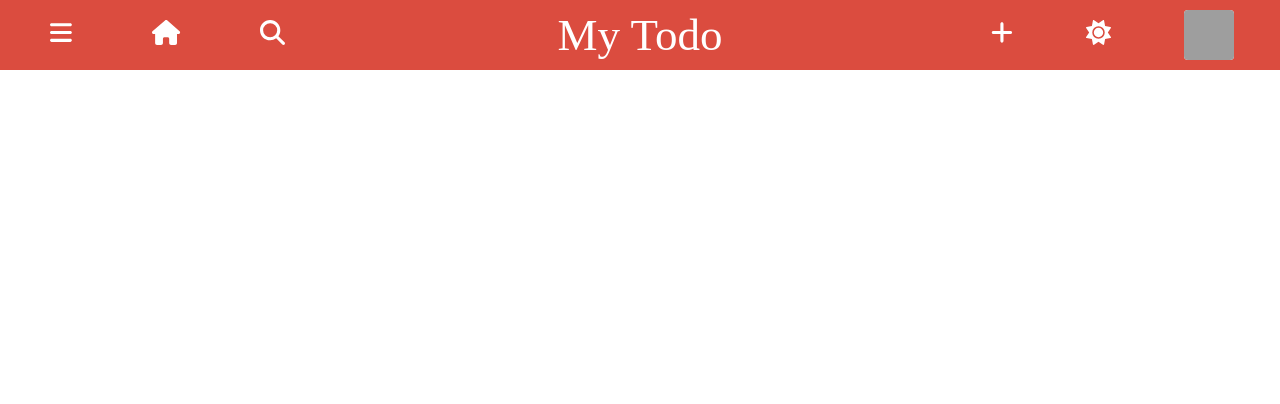
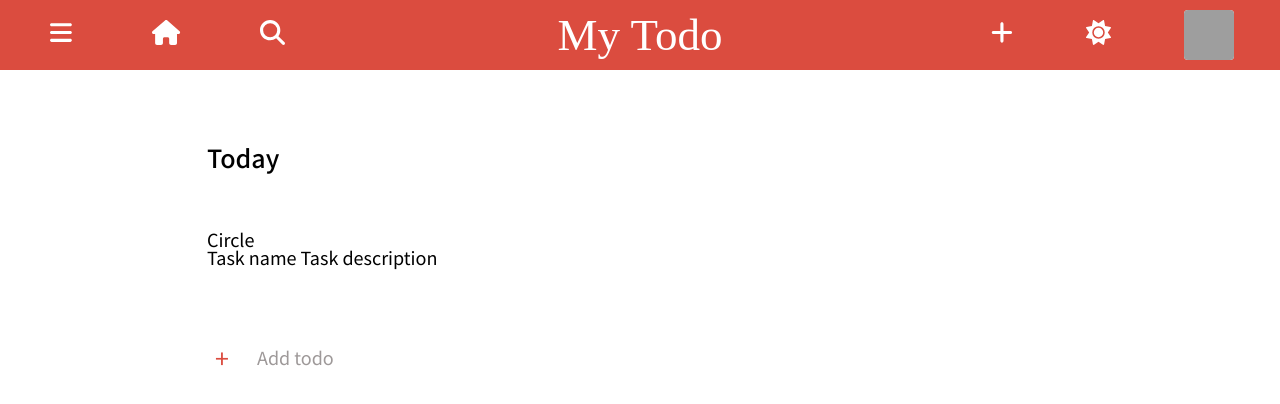
Before and after one commit to Freya-Jheng/my-todos, a Vue app: page /my-todo/today in a window 1280 px wide. Shown: the top 404 px of the page. Built offline with nearby package versions, Linux system fonts and the light colour scheme; grey boxes are pictures that could not be loaded; a web font is replaced by a local one.

Commit message:
feat: update TodayList.vue complete html/css

```diff
--- a/src/components/Navbar.vue
+++ b/src/components/Navbar.vue
@@ -31,13 +31,6 @@
             </router-link>
           </li>
         </ul>
-        <!-- <select name="" id="">
-          <option value="Categories">Categories</option>
-          <option value="Life">Life</option>
-          <option value="Job">Job</option>
-          <option value="Travel">Travel</option>
-          <option value="Study">Study</option>
-        </select> -->
         <router-link
           to="/signin"
           class="todo-home__navbar__left__nav__sign-out"
@@ -111,10 +104,9 @@
                   placeholder="Description"
                   name="Description"
                   id=""
-                  rows="1"
+                  rows="3"
                   cols="1"
-                >
-                </textarea>
+                ></textarea>
                 <!-- <div class="modal-body__form__tags">
                   <button class="modal-body__form__tags__today">Today</button>
                   <button class="modal-body__form__tags__upcoming">
--- a/src/styles/color.scss
+++ b/src/styles/color.scss
@@ -8,14 +8,15 @@ $grey-FA: #FAFAFA;
 $grey-EE: #EEEEEE;
 $grey-E4: #e4e0e0;
 $white-E2: #e2dcdc;
-
-
+$grey-9E: #9e9999;
+// $orange-f3: #fa4008e1;
 :root {
   --banner-bg-color: #{$tuna};
   --nav-bg-color: #{$grey-FA};
   --nav-hover-color: #{$grey-EE};
   --input-bg-color: #{$grey-E4};
-
+  --create-todo-font: #{$grey-9E};
+  --create-todo-focus: #{$tuna};
   --main-bg-color: #{$white};
   --main-font-color: #{$black-2a};
   --sub-font-color: #{$white};
--- a/src/styles/reset.scss
+++ b/src/styles/reset.scss
@@ -41,7 +41,7 @@ table {
 	border-collapse: collapse;
 	border-spacing: 0;
 }
-input, button ,a {
+input, button ,a, textarea {
 	all: unset;
 	text-decoration: none;
 }
--- a/src/views/SignIn.vue
+++ b/src/views/SignIn.vue
@@ -20,7 +20,7 @@
           <span class="signIn__form__content__password__title"> 密碼 </span>
           <input
             v-model="password"
-            type="text"
+            type="password"
             class="signIn__form__content__password__input"
             placeholder="xxxxxxxx"
             required
--- a/src/views/TodayList.vue
+++ b/src/views/TodayList.vue
@@ -1,4 +1,141 @@
 <template>
-  <div>
+  <div class="todo-home__content-list__today">
+    <h1 class="todo-home__content-list__today__title">Today</h1>
+    <div class="todo-home__content-list__today__todos">
+      <div class="todo-home__content-list__today__todos__created-todos">
+        <!-- render todos here -->
+        <div class="todo-home__content-list__today__todos__created-todos__created-box">
+          <label class="todo-home__content-list__today__todos__created-todos__created-box__deleted">Circle</label>
+          <div class="todo-home__content-list__today__todos__created-todos__created-box__content">
+            <span class="todo-home__content-list__today__todos__created-todos__created-box__content__name">
+                Task name
+            </span>
+            <span class="todo-home__content-list__today__todos__created-todos__created-box__content__description">
+                Task description
+            </span>
+          </div>
+        </div>
+      </div>
+      <div class="todo-home__content-list__today__todos__create-todos">
+        <input v-model="checkbox" type="checkbox" name="add-todo-input" id="add-todo-input"
+          class="todo-home__content-list__today__todos__create-todos__checkbox">
+        <label
+        v-show="checkbox"
+        class="todo-home__content-list__today__todos__create-todos__label" for="add-todo-input">
+          <div class="plus-icon">+</div>
+          <span class="plus-title">Add todo</span>
+        </label>
+        <div
+        v-show="!checkbox"
+        class="todo-home__content-list__today__todos__create-todos__create-box">
+          <div class="todo-home__content-list__today__todos__create-todos__create-box__inputs">
+            <input type="text" class="name" placeholder="Task">
+            <textarea wrap="hard" placeholder="Descriptioin" rows="7"></textarea>
+          </div>
+          <div class="todo-home__content-list__today__todos__create-todos__create-box__buttons">
+            <button type="submit">Add todo</button>
+            <label for="add-todo-input">
+              <div>Cancel</div>
+            </label>
+          </div>
+        </div>
+      </div>
+    </div>
   </div>
 </template>
+
+<script setup>
+import { ref } from 'vue'
+
+const checkbox = ref(true)
+</script>
+
+<style scoped lang="scss">
+.todo-home__content-list__today {
+  width: 70%;
+  height: 100vh;
+  margin: 60px auto 0;
+  padding: 15px;
+  font-size: 18px;
+  &__title {
+    font-size: 25px;
+    font-weight: 500;
+  }
+  &__todos {
+    margin-top: 60px;
+    &__created-todos {
+      margin-bottom: 55px;
+    }
+    &__create-todos {
+      &__label {
+        width: 100%;
+        height: 35px;
+        display: flex;
+        align-items: center;
+        gap: 20px;
+        color: var(--create-todo-font);
+        cursor: pointer;
+        &:hover {
+          :nth-child(1) {
+            background-color: var(--create-todo-focus);
+            color: var(--sub-font-color);
+          }
+          :nth-child(2) {
+            color: var(--create-todo-focus);
+          }
+        }
+        .plus-icon {
+          width: 30px;
+          height: 30px;
+          text-align: center;
+          line-height: 30px;
+          border-radius: 50%;
+          font-size: 25px;
+          color: var(--create-todo-focus);
+        }
+      }
+
+      &__create-box {
+        width: 100%;
+        padding: 10px;
+        display: flex;
+        flex-direction: column;
+        gap: 20px;
+        &__inputs {
+          border: 2px solid var(--input-bg-color);
+          border-radius: 7px;
+          display: flex;
+          flex-direction: column;
+          gap: 10px;
+          textarea {
+            word-wrap : break-word;
+          }
+        }
+        &__buttons {
+          display: flex;
+          flex-direction: row;
+          gap: 30px;
+          button, label {
+            width: 100px;
+            height: 35px;
+            border-radius: 5px;
+            text-align: center;
+            line-height: 35px;
+            opacity: 0.3;
+            &:hover, &:focus {
+              opacity: 1;
+            }
+          }
+          button {
+            background-color: var(--create-todo-focus);
+            color: var(--sub-font-color);
+          }
+          label {
+            background-color: var(--input-bg-color);
+          }
+        }
+      }
+    }
+  }
+}
+</style>
```
Also changed, not shown: 1 other file (tests, documents, lock files or other folders).
